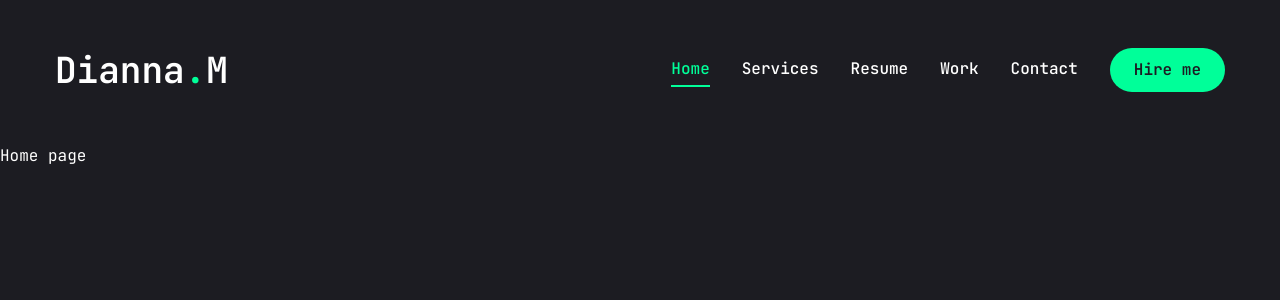
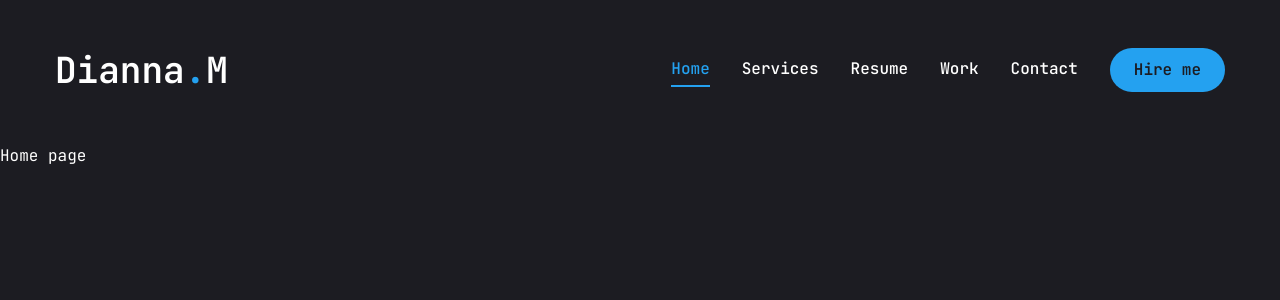
Before and after one commit to Magnet-Sys/portafolio, a Next.js app: page / in a window 1280 px wide. Shown: the top 300 px of the page. Built offline with nearby package versions, Linux system fonts and the light colour scheme.

Commit message:
Primary color change and hover

```diff
--- a/tailwind.config.js
+++ b/tailwind.config.js
@@ -26,8 +26,8 @@ module.exports = {
       colors: {
         primary: "#1c1c22",
         accent: {
-          DEFAULT: "#00FF99",
-          hover: "#00e187",
+          DEFAULT: "#24a1f0",
+          hover: "#0597f5",
         },
       },
       keyframes: {
```
